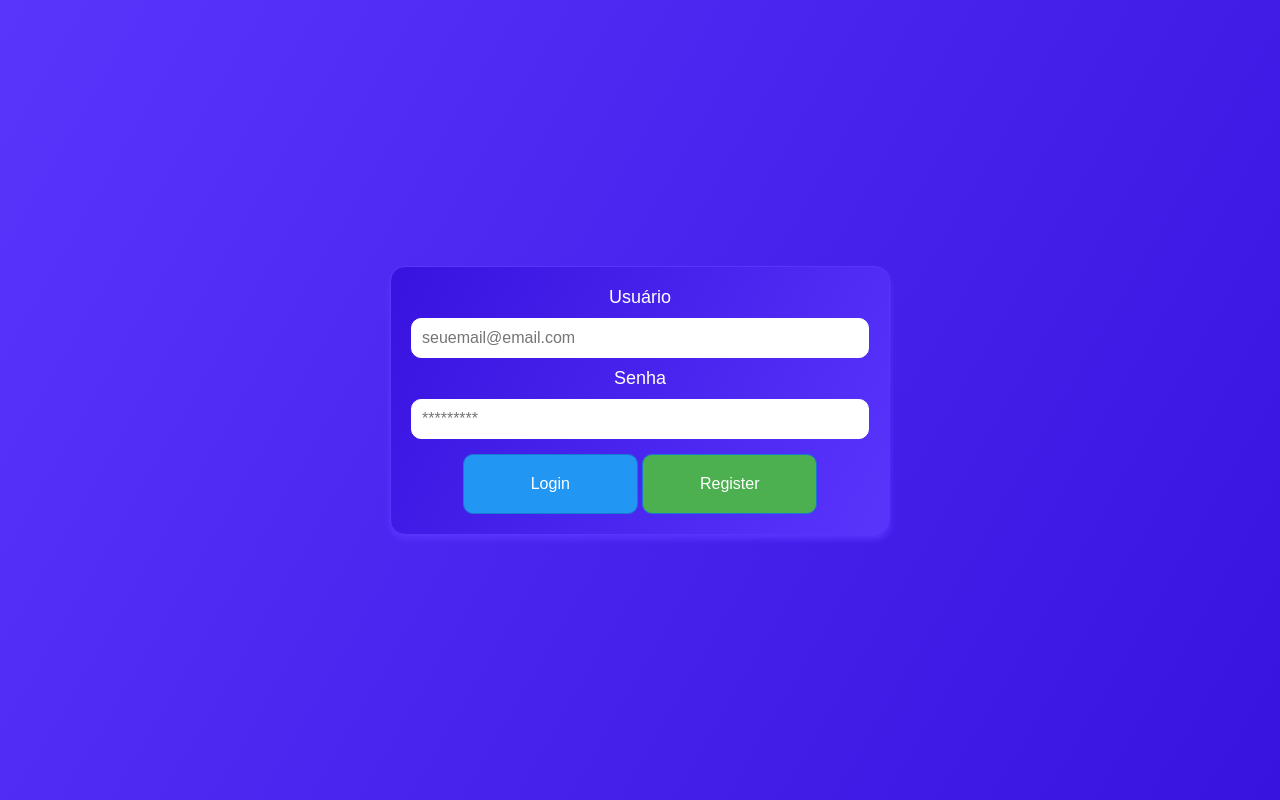
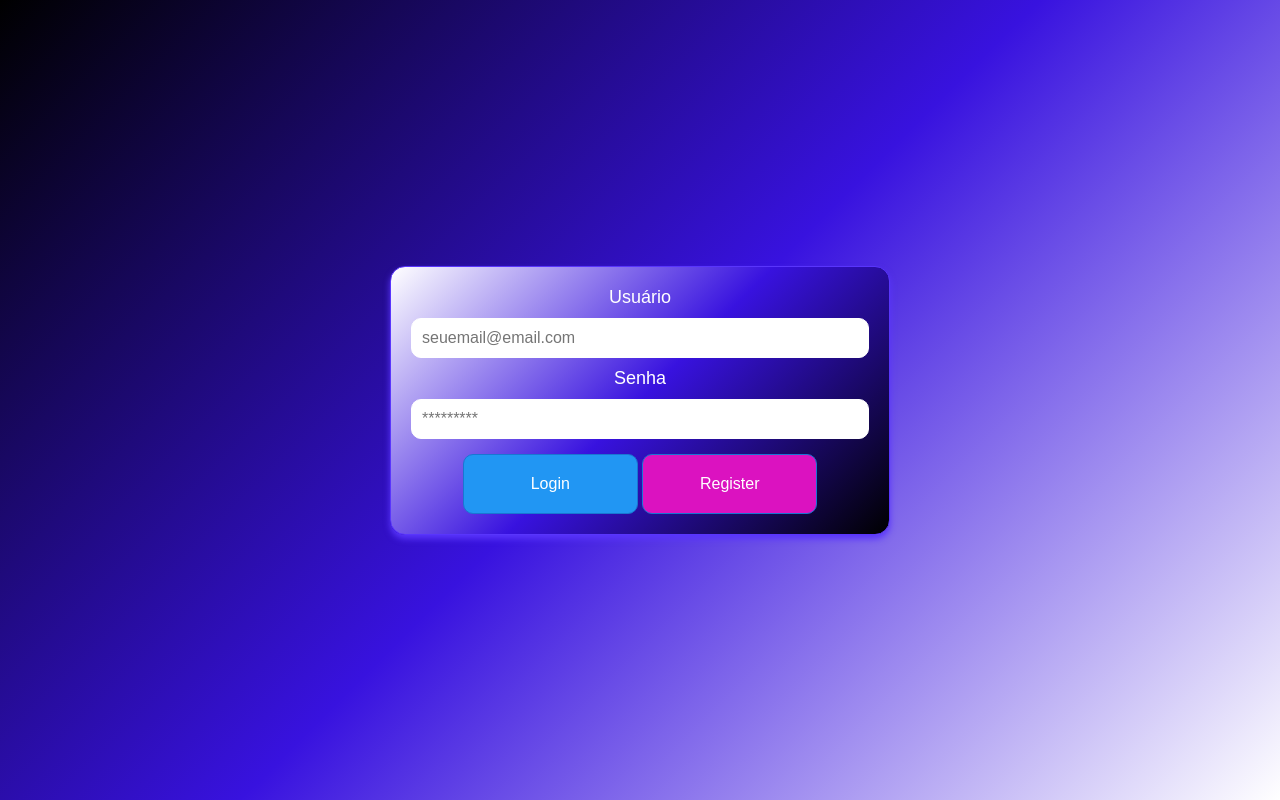
Before and after one commit to JSeno/Projetos-HTML, a plain HTML site: page LandingPageLogin/index.html in a window 1280 px wide. Drawn offline with Linux system fonts and the light colour scheme.

Commit message:
Alterações no visual da página de login

```diff
--- a/LandingPageLogin/css/style.css
+++ b/LandingPageLogin/css/style.css
@@ -10,12 +10,12 @@ body {
   display: flex;
   justify-content: center;
   align-items: center;
-  background: linear-gradient(120deg, #5935fc, #3812df);
+  background: linear-gradient(135deg, #000000, #3812df, #ffffff);
   font-family: Arial, sans-serif;
 }
 
 .main {
-  background: linear-gradient(120deg, #3812df, #5935fc);
+  background: linear-gradient(135deg, #ffffff, #3812df, #000000);
   display: flex;
   justify-content: center;
   align-items: center;
@@ -67,9 +67,9 @@ button:hover {
 }
 
 .btn-register {
-  background-color: #4caf50;
+  background-color: #db12c0;
 }
 
 .btn-register:hover {
-  background-color: #388e3c;
+  background-color: #9c0b89;
 }
```
Also changed, not shown: LandingPageLogin/index.html (line endings or trailing spaces).
